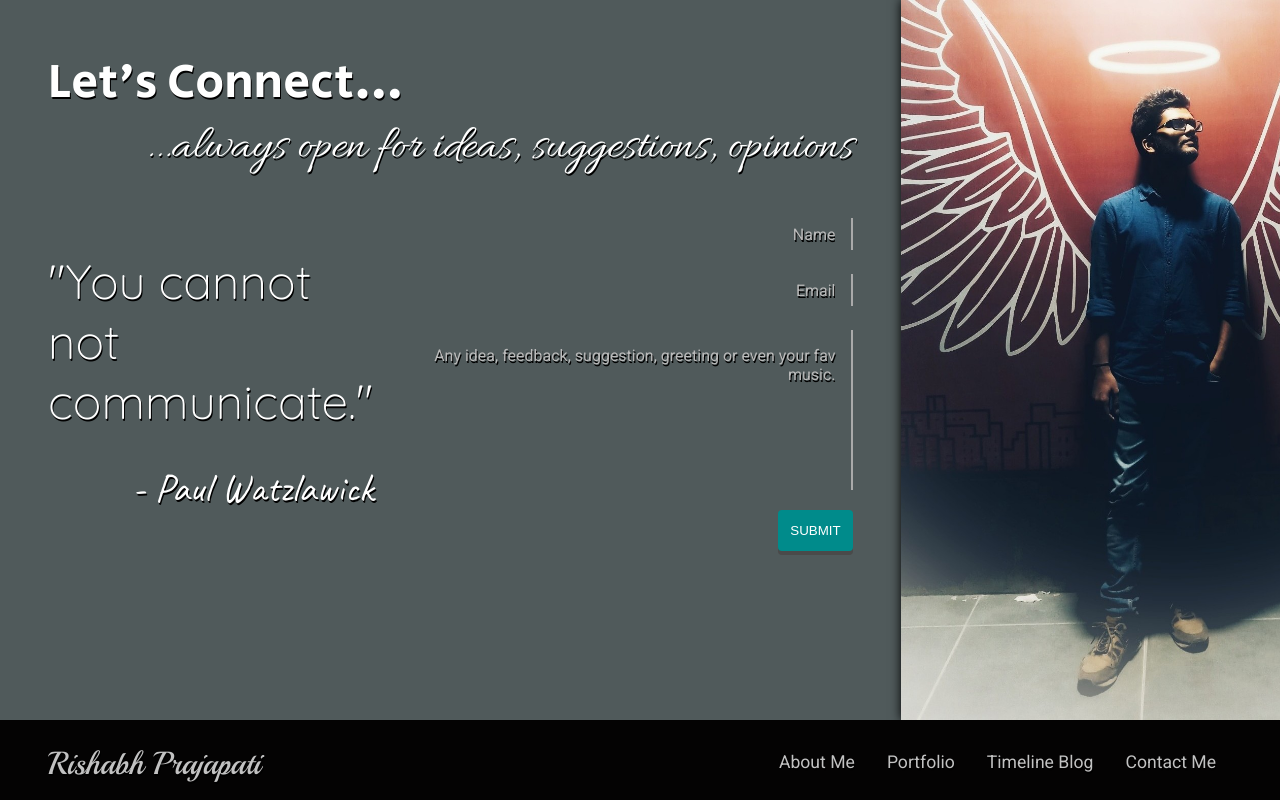
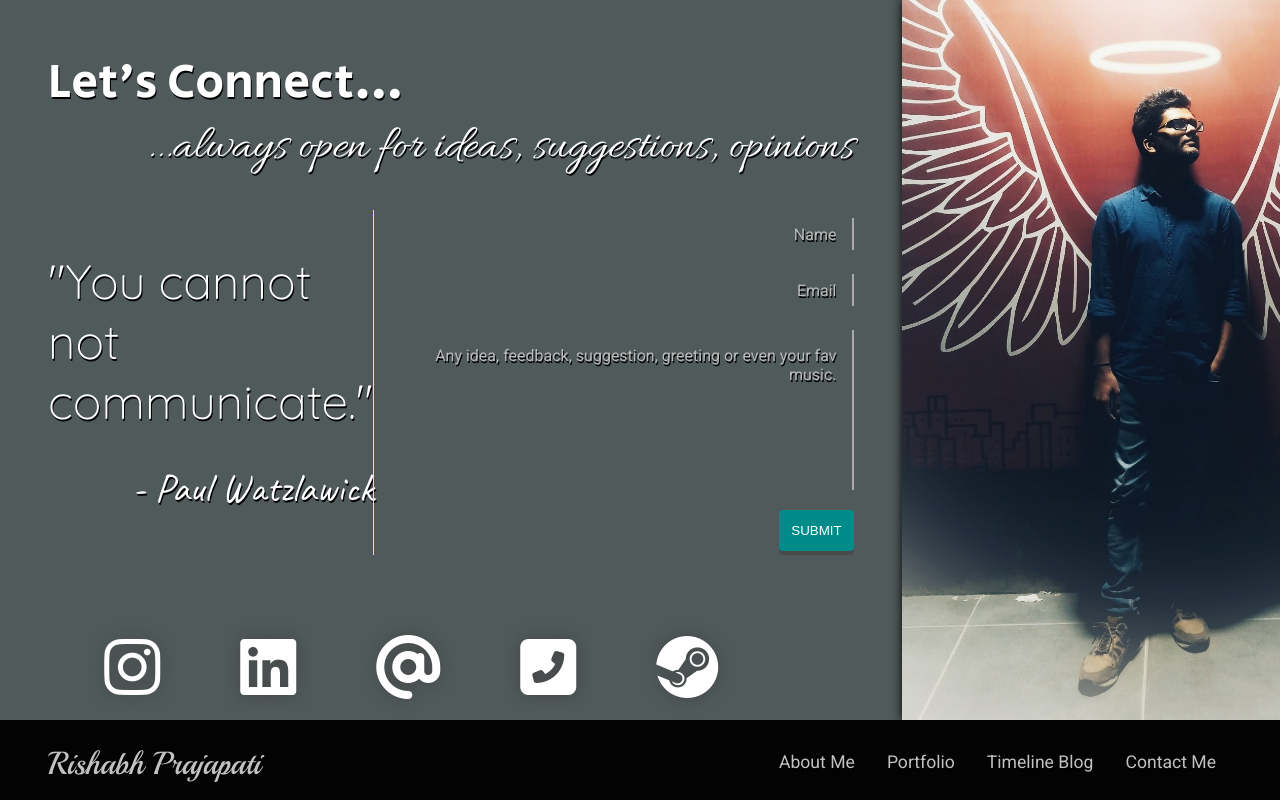
Before and after one commit to alegend4u/uBlog, a Django app: page /contact in a window 1280 px wide; the page is wider, and only the part inside the window is pictured. Run offline with Django 3.2, Linux system fonts and the light colour scheme; style sheets or scripts are compiled from the project's sources; some libraries are stand-ins or nearby versions.

Commit message:
Add social media icons

```diff
--- a/portfolio/static/portfolio/css/contact.css
+++ b/portfolio/static/portfolio/css/contact.css
@@ -60,7 +60,7 @@ form input, form textarea {
 }
 .split .contact_info .page_body .feedback_form {
   width: fit-content;
-  border-radius: 4px;
+  border-left: 1px solid yellow;
 }
 .split .contact_info .page_body .feedback_form:focus {
   border-color: white;
@@ -110,6 +110,37 @@ form input, form textarea {
   bottom: 0;
   box-shadow: 0 0 0 #444;
 }
+.split .contact_info .social_media {
+  margin-top: 5rem;
+  width: 100%;
+  display: flex;
+  justify-content: center;
+}
+.split .contact_info .social_media i {
+  color: white;
+  font-size: 4rem;
+  padding-right: 5rem;
+  text-shadow: 0 0 15px #444;
+  transition: all 0.3s ease-in-out;
+}
+.split .contact_info .social_media i:hover {
+  text-shadow: 0 0 5px #444;
+}
+.split .contact_info .social_media .fa-instagram:hover {
+  color: #C13584;
+}
+.split .contact_info .social_media .fa-linkedin:hover {
+  color: #2d93ad;
+}
+.split .contact_info .social_media .fa-at:hover {
+  color: gray;
+}
+.split .contact_info .social_media .fa-phone-square-alt:hover {
+  color: gold;
+}
+.split .contact_info .social_media .fa-steam:hover {
+  color: #2a475e;
+}
 .split img {
   box-shadow: 0 0 10px black;
   height: inherit;
--- a/portfolio/static/portfolio/sass/contact.sass
+++ b/portfolio/static/portfolio/sass/contact.sass
@@ -62,8 +62,7 @@ form
 
       .feedback_form
         width: fit-content
-        border-radius: 4px
-
+        border-left: 1px solid yellow
 
         &:focus
           border-color: white
@@ -116,6 +115,39 @@ form
           &:active
             bottom: 0
             box-shadow: 0 0 0 #444
+
+    .social_media
+      margin-top: 5rem
+      width: 100%
+      display: flex
+      justify-content: center
+
+      i
+        color: white
+        font-size: 4rem
+        padding-right: 5rem
+        text-shadow: 0 0 15px #444
+        @include transition-ease
+
+        &:hover
+          text-shadow: 0 0 5px #444
+
+      .fa-instagram:hover
+        color: #C13584
+
+      .fa-linkedin:hover
+        color: #2d93ad
+
+      .fa-at:hover
+        color: gray
+
+      .fa-phone-square-alt:hover
+        color: gold
+
+      .fa-steam:hover
+        color: #2a475e
+
+
   img
     box-shadow: 0 0 10px black
     height: inherit
--- a/portfolio/templates/portfolio/contact.html
+++ b/portfolio/templates/portfolio/contact.html
@@ -26,8 +26,25 @@
                     <input type="submit" class="submit_button">
                 </form>
             </div>
-            <div class="social_media"></div>
+            <div class="social_media">
+                <a href="https://www.instagram.com/_a.legend_/" target="_blank">
+                    <i class="fab fa-instagram"></i>
+                </a>
+                <a href="https://www.linkedin.com/in/rishabh-prajapati0/" target="_blank">
+                    <i class="fab fa-linkedin"></i>
+                </a>
+                <a href="mailto:rishabh.prajapati0@gmail.com" target="_blank">
+                    <i class="fas fa-at"></i>
+                </a>
+                <a href="tel:+91942-928-8602" target="_blank">
+                    <i class="fas fa-phone-square-alt"></i>
+                </a>
+                <a href="https://steamcommunity.com/id/alegend4u/" target="_blank">
+                    <i class="fa fa-steam"></i>
+                </a>
+            </div>
         </div>
         <img src="{% static 'portfolio/images/contact_image.jpeg' %}" alt="My another image here.">
     </div>
+    <script src="https://kit.fontawesome.com/6d2ea823d0.js"></script>
 {% endblock %}
```
Also changed, not shown: 1 other file.
